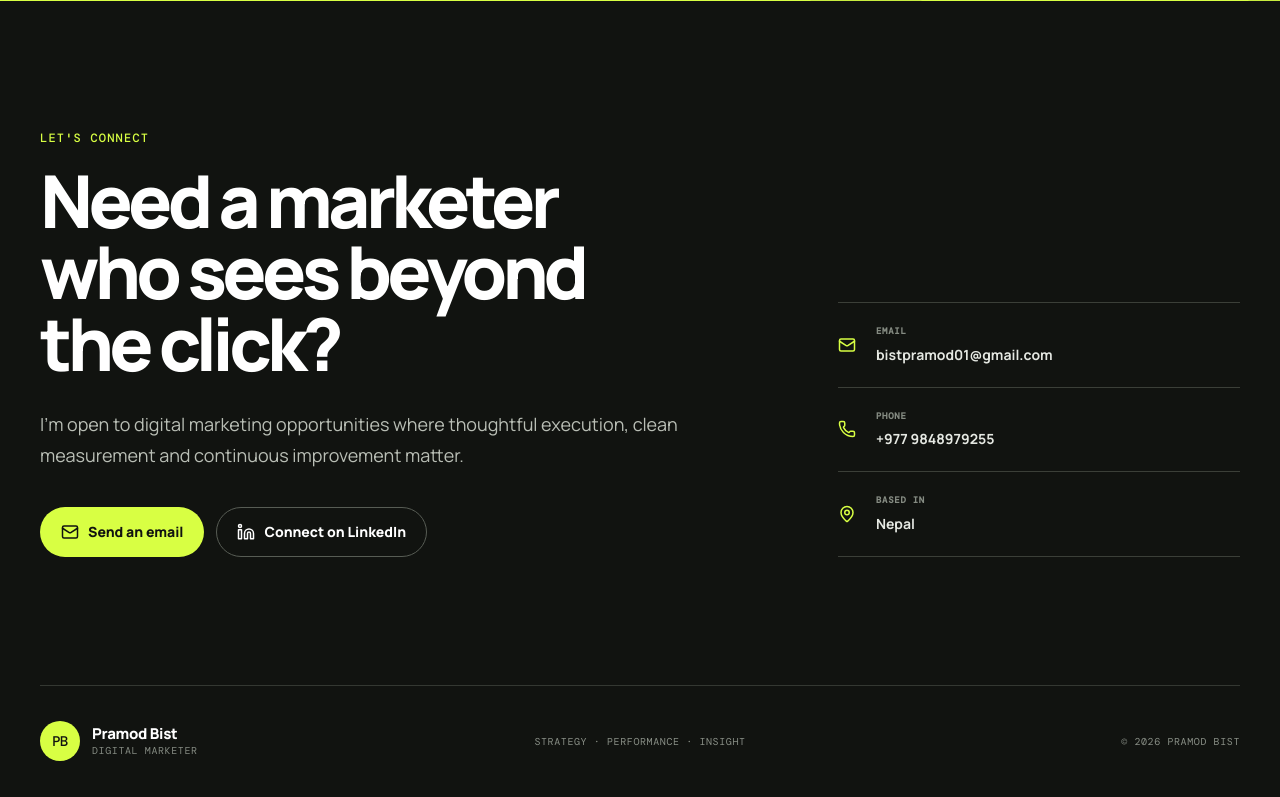
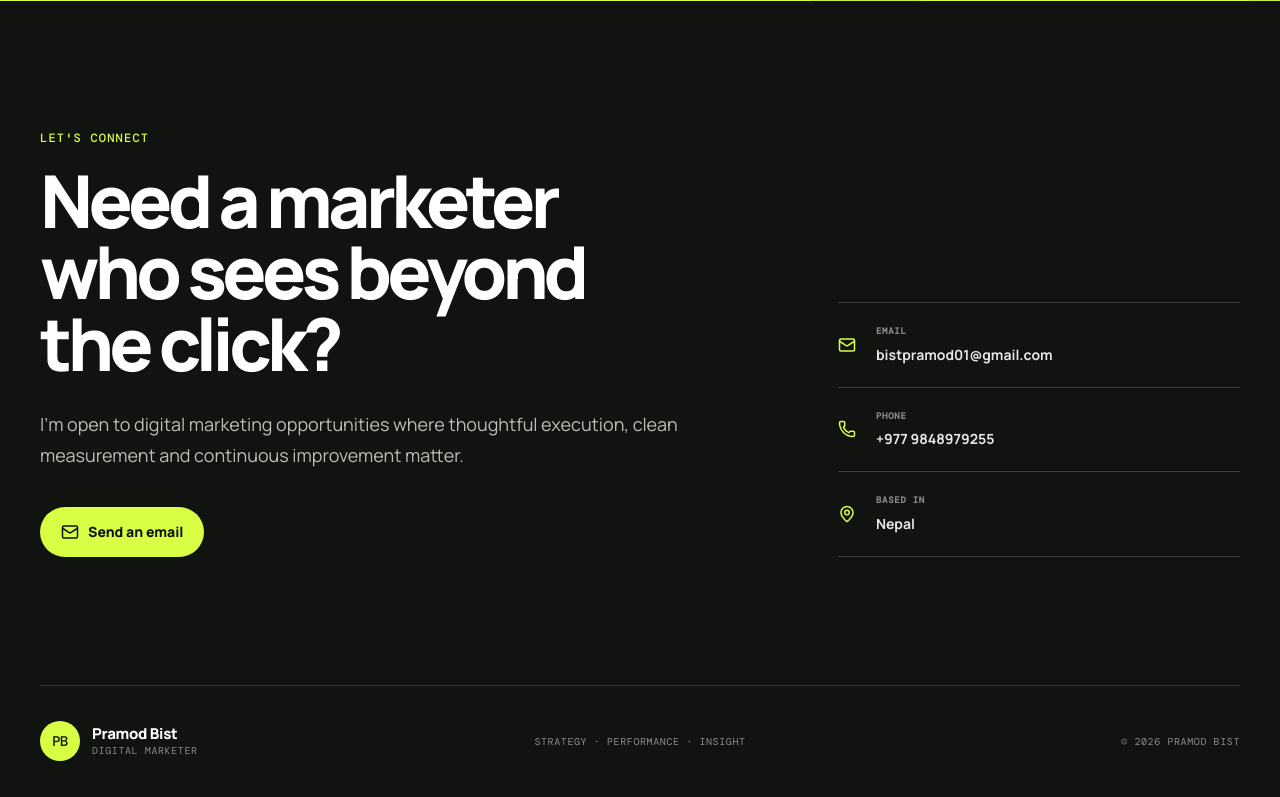
Before and after one commit to bistpramod/portfolio, a React (Vite) app: page / in a window 1280 px wide. Shown: the part 4401-5198 px from the top of the page. Built offline with nearby package versions, Linux system fonts and the light colour scheme.

Commit message:
cv update

```diff
--- a/src/components/Contact.tsx
+++ b/src/components/Contact.tsx
@@ -1,4 +1,4 @@
-import { Linkedin, Mail, MapPin, Phone } from "lucide-react";
+import { Mail, MapPin, Phone } from "lucide-react";
 import { motion } from "framer-motion";
 import { siteConfig } from "../data/content";
 
@@ -22,14 +22,6 @@ export default function Contact() {
           <div className="contact-actions">
             <a className="button button-lime" href={`mailto:${siteConfig.email}`}>
               <Mail size={18} /> Send an email
-            </a>
-            <a
-              className="button button-outline-dark"
-              href={siteConfig.linkedin}
-              target="_blank"
-              rel="noreferrer"
-            >
-              <Linkedin size={18} /> Connect on LinkedIn
             </a>
           </div>
         </div>
--- a/src/index.css
+++ b/src/index.css
@@ -1071,16 +1071,6 @@ a:focus-visible {
   background: #e4ff79;
 }
 
-.button-outline-dark {
-  border-color: #575c54;
-  color: var(--white);
-}
-
-.button-outline-dark:hover {
-  border-color: var(--white);
-  background: rgba(255, 255, 255, 0.06);
-}
-
 .contact-details {
   align-self: end;
   border-top: 1px solid #3b3f38;
```
